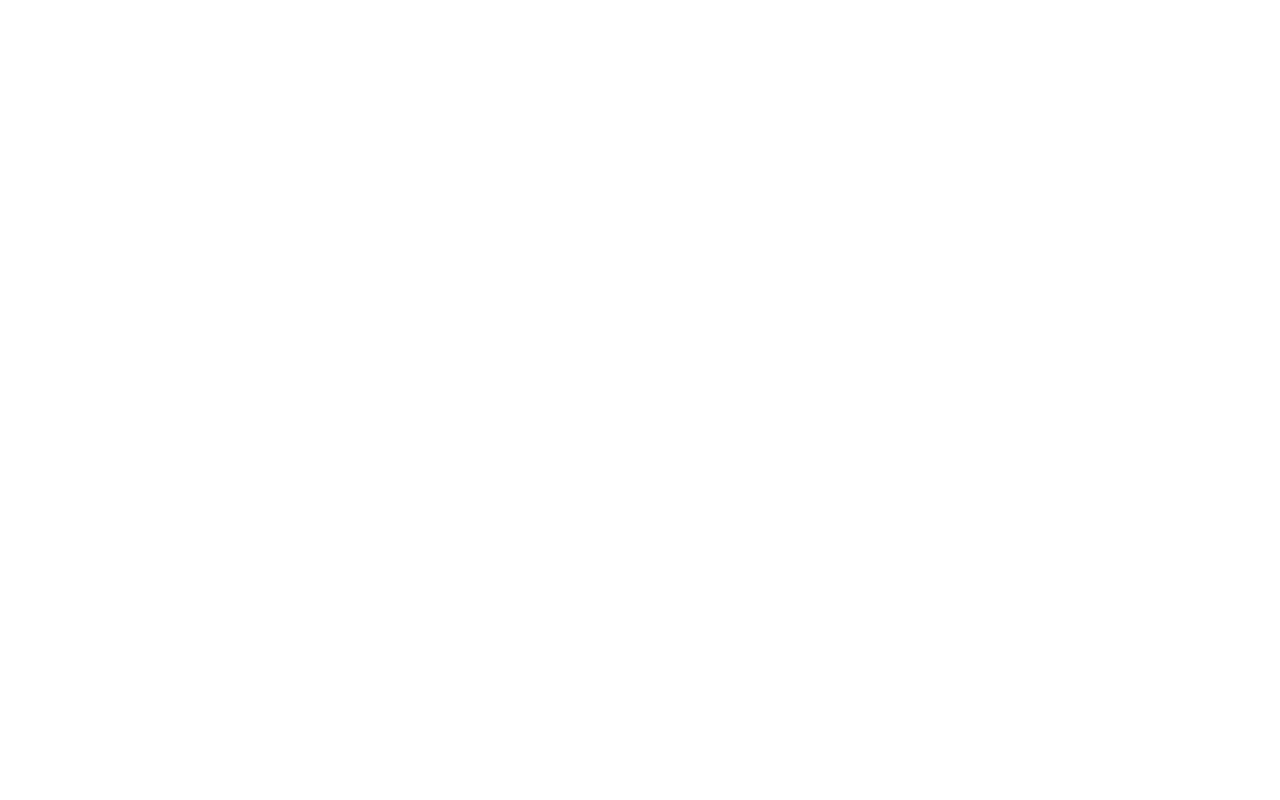
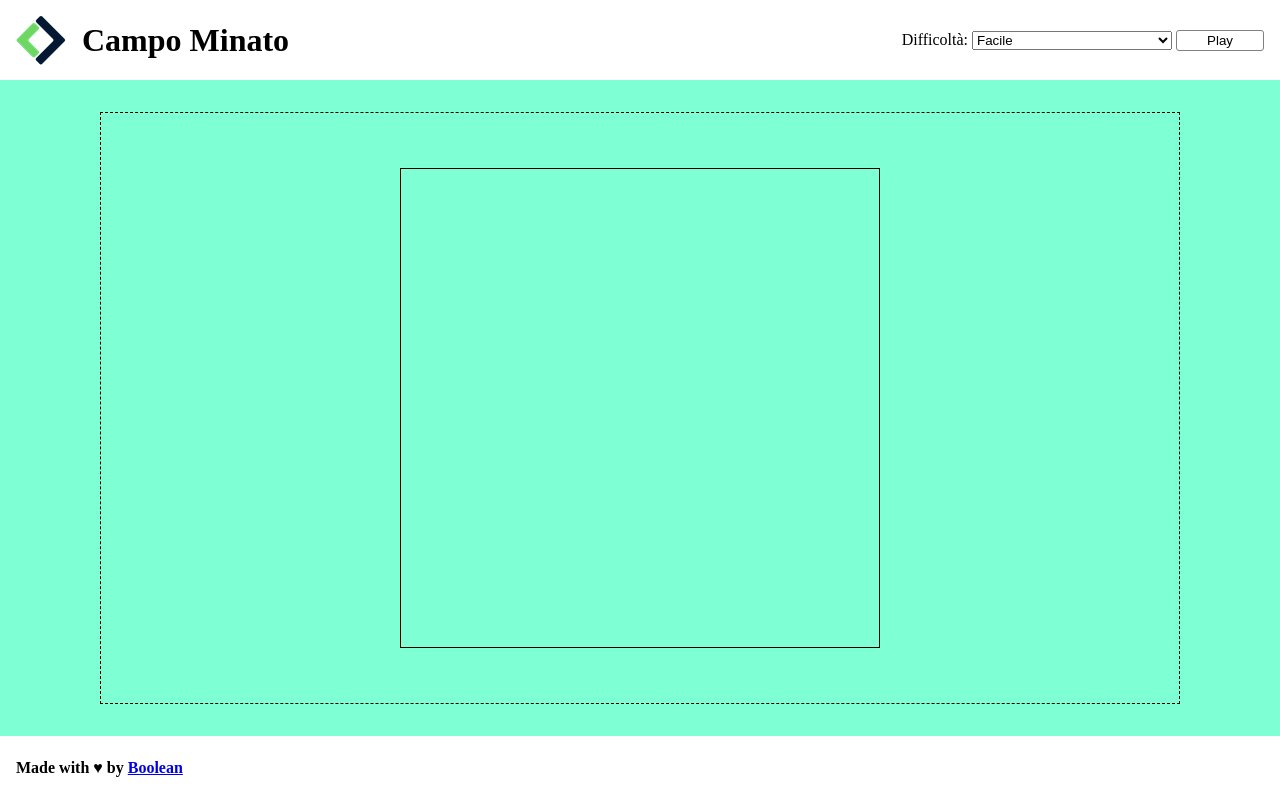
Before and after one commit to Alessandro-Villani/js-campominato-grid, a plain HTML site: page index.html in a window 1280 px wide. Drawn offline with Linux system fonts and the light colour scheme.

Commit message:
added html structure and style

```diff
--- a/css/style.css
+++ b/css/style.css
@@ -1,5 +1,118 @@
+/*! CSS RESET */
+
 *{
     margin: 0;
     padding: 0;
     box-sizing: border-box;
 }
+
+/*! CUSTOM PROPERTIES */
+
+:root{
+    --background-color: rgb(127,255,212);
+    --cell-number: 10;
+}
+
+/*! UTILS */
+
+.h-100{
+    height: 100%;
+}
+
+.d-none{
+    display: none;
+}
+
+.d-flex{
+    display: flex;
+}
+
+.align-center{
+    align-items: center;
+}
+
+.justify-center{
+    justify-content: center;
+}
+
+.justify-between {
+    justify-content: space-between;
+}
+
+/*! GENERICS */
+
+.container{
+    max-width: 1080px;
+    margin: 0 auto;
+}
+
+img{
+    max-width: 100%;
+}
+
+/*! HEADER */
+
+header{
+    background-color: white;
+    height: 10vh;
+    padding: 1rem;
+}
+
+header a{
+    color: black;
+    text-decoration: none;
+}
+
+header img{
+    margin-right: 1rem;
+}
+
+#difficulty{
+    width: 200px;
+}
+
+#play{
+    padding: 2px 30px;
+    background-color: white;
+    border: 1px solid gray;
+    border-radius: 3px;
+}
+
+
+
+/*! MAIN */
+
+main{
+    background-color: var(--background-color);
+    height: 82vh;
+    padding: 2rem;
+}
+
+.table{
+    height: 60vh;
+    width: 60vh;
+    border: 1px solid black;
+    flex-wrap: wrap;
+    align-content: flex-start;
+}
+
+.cell{
+    height: calc(100% / var(--cell-number));
+    width: calc(100% / var(--cell-number));
+    border: 1px solid black;
+    background-color: white;
+}
+
+/*! FOOTER */
+
+footer {
+    background-color: white;
+    height: 8vh;
+    padding: 1rem;
+}
+
+/*+ DEBUG */
+
+.debug {
+    border: 1px dashed black;
+}
--- a/index.html
+++ b/index.html
@@ -11,8 +11,33 @@
     <title>Campo Minato</title>
 </head>
 <body>
+    <!--! HEADER -->
+    <header class="d-flex align-center justify-between">
+        <a href="#" class="d-flex align-center"><img src="img/Logo.png" alt="logo"> <h1>Campo Minato</h1></a>
+        <nav>
+            <label for="difficulty">Difficoltà:</label>
+            <select name="difficulty" id="difficulty">
+                <option value="easy" selected>Facile</option>
+                <option value="normal">Normale</option>
+                <option value="hard">Difficile</option>
+            </select>
+            <button type="button" id="play">Play</button>
+        </nav>
+    </header>
+    <!--! MAIN -->
+    <main>
+        <div class="container h-100 d-flex align-center justify-center debug">
+            <h1 class="d-none">PREMI PLAY PER INIZIARE</h1>
+            <!--# TABLE -->
+            <div class="table d-flex">
 
-
+            </div>
+        </div>
+    </main>
+    <!--! FOOTER -->
+    <footer class="d-flex align-center">
+        <h4>Made with &hearts; by <a href="#">Boolean</a></h4>
+    </footer>
     <!-- JAVASCRIPT -->
     <script src="js/script.js"></script>
 </body>
```
